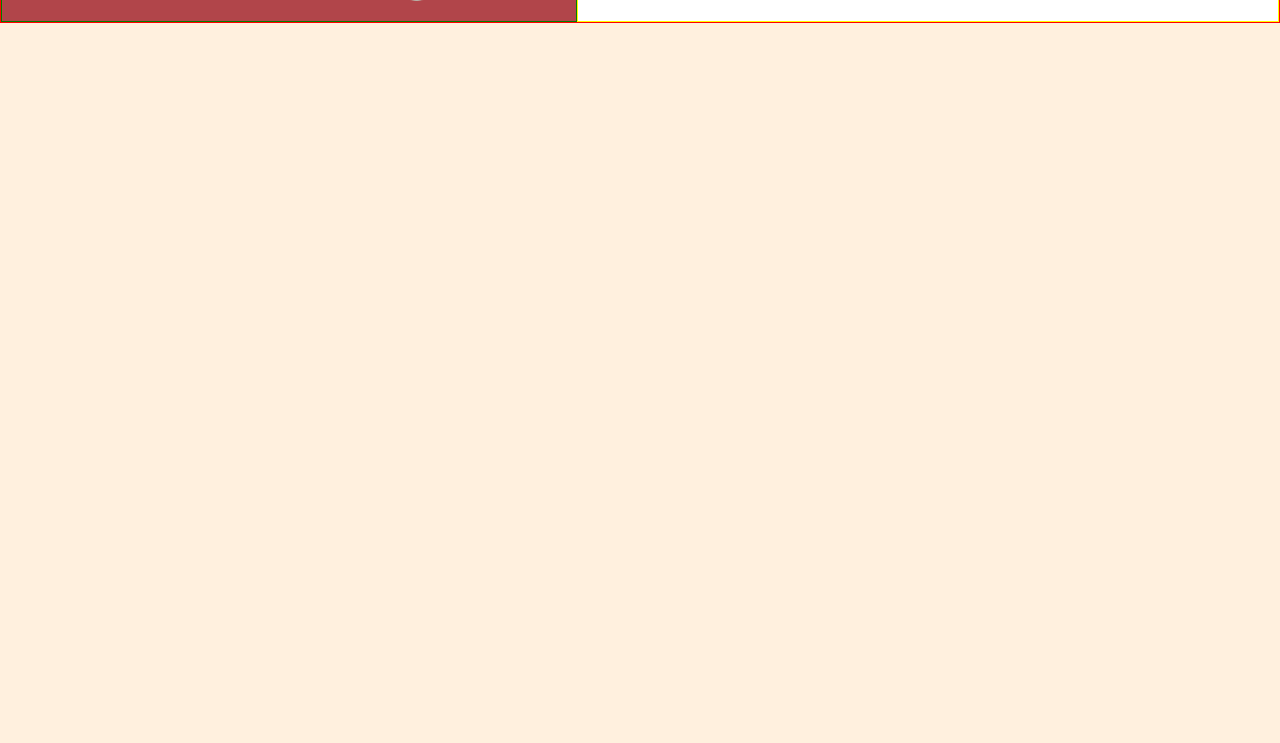
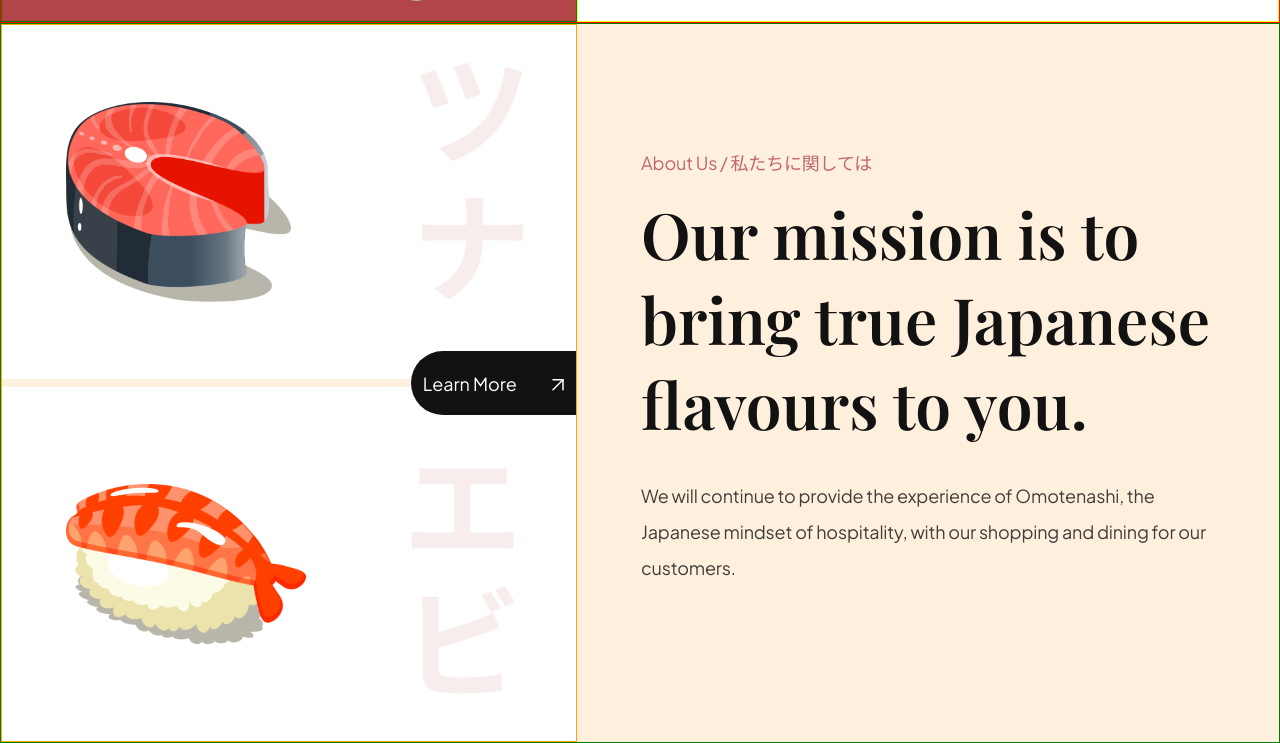
Before and after one commit to alexangria1992/japanese-restaurant-website, a website built with Vite: page index.html in a window 1280 px wide. Shown: the part 777-1520 px from the top of the page. Before the commit the page ends 800 px from the top, so only its background shows below. Built offline with nearby package versions, Linux system fonts and the light colour scheme.

Commit message:
about-us section

```diff
--- a/css/sections/about.css
+++ b/css/sections/about.css
@@ -0,0 +1,74 @@
+.about-us {
+  border: 1px solid green;
+  display: flex;
+  min-height: 720px;
+  overflow: hidden;
+}
+
+.about-us__image {
+  flex: 1;
+  border: 1px solid orange;
+  display: flex;
+  flex-direction: column;
+  justify-content: center;
+  background: var(--color-white);
+  position: relative;
+}
+
+.about-us__image div {
+  padding: 32px 64px;
+  flex: 1;
+  display: flex;
+  align-items: center;
+  background-position: center;
+  background-repeat: no-repeat;
+  background-size: contain;
+}
+
+.about-us__image-sushi3 {
+  border-bottom: 8px solid var(--color-creamson);
+  background-image: url("../../assets/about_bg1.png");
+}
+
+.about-us__image-sushi2 {
+  background-image: url("../../assets/about_bg2.png");
+}
+
+.about-us__image-sushi3 img {
+  width: 225px;
+  height: 200px;
+}
+
+.about-us__image-sushi2 img {
+  width: 240px;
+  height: 160px;
+}
+
+.about-us__button {
+  position: absolute;
+  right: 0;
+  padding: 12px;
+  min-height: 64px;
+  background: var(--secondary-color);
+  border-radius: 32px 0 0 32px;
+  border: 0;
+  outline: 0;
+  color: #fff;
+  font-family: var(--plus-jakarta-sans);
+  font-size: 18px;
+  line-height: 23px;
+  cursor: pointer;
+}
+
+.about-us__button img {
+  object-fit: contain;
+  margin-left: 32px;
+}
+
+.about-us__content {
+  padding: 64px;
+  flex: 1;
+  display: flex;
+  justify-content: center;
+  flex-direction: column;
+}
--- a/css/sections/hero.css
+++ b/css/sections/hero.css
@@ -50,6 +50,7 @@
 .hero-content-info {
   padding: 64px;
   flex: 1;
+
   display: flex;
   justify-content: center;
   flex-direction: column;
--- a/index.html
+++ b/index.html
@@ -86,6 +86,36 @@
         </div>
       </div>
     </section>
+
+    <section class="about-us" id="about-us">
+      <div class="about-us__image">
+        <div class="about-us__image-sushi3">
+          <img src="assets/sushi-3.png" alt="" />
+        </div>
+
+        <button class="about-us__button">
+          Learn More
+          <img src="assets/arrow-up-right.svg" alt="" />
+        </button>
+
+        <div class="about-us__image-sushi2">
+          <img src="assets/sushi-2.png" alt="" />
+        </div>
+      </div>
+
+      <div class="about-us__content">
+        <p class="sushi__subtitle">About Us / 私たちに関しては</p>
+        <h3 class="sushi__title">
+          Our mission is to bring true Japanese flavours to you.
+        </h3>
+        <p class="sushi__description">
+          We will continue to provide the experience of Omotenashi, the Japanese
+          mindset of hospitality, with our shopping and dining for our
+          customers.
+        </p>
+      </div>
+    </section>
+
     <script type="module" src="js/script.js"></script>
   </body>
 </html>
```
